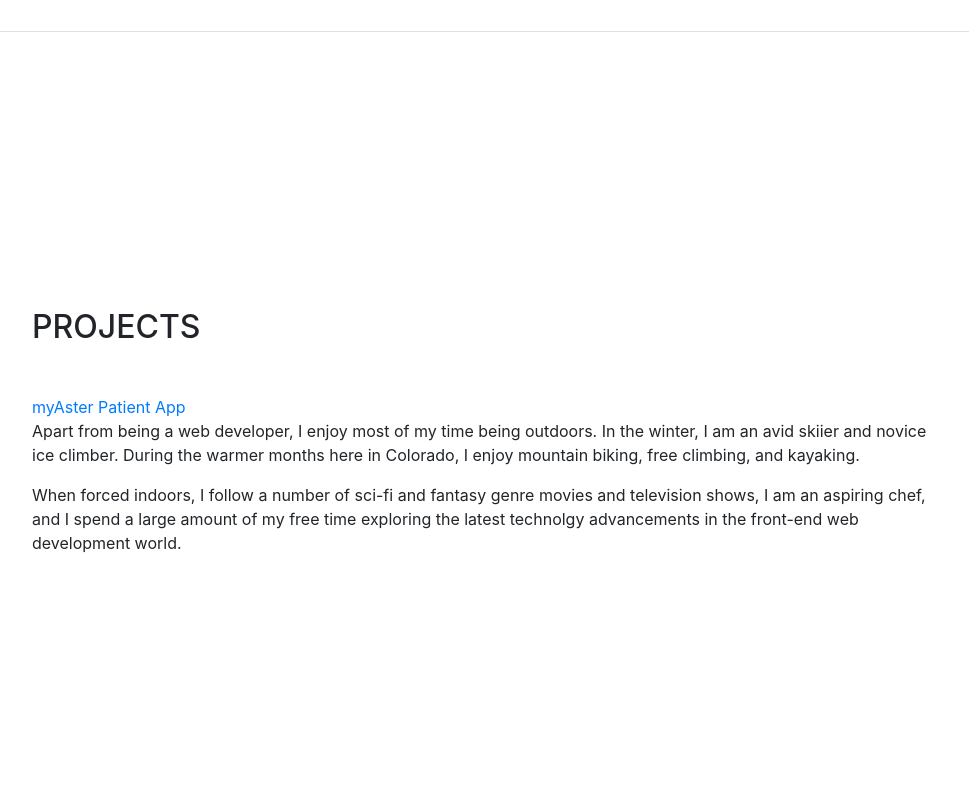
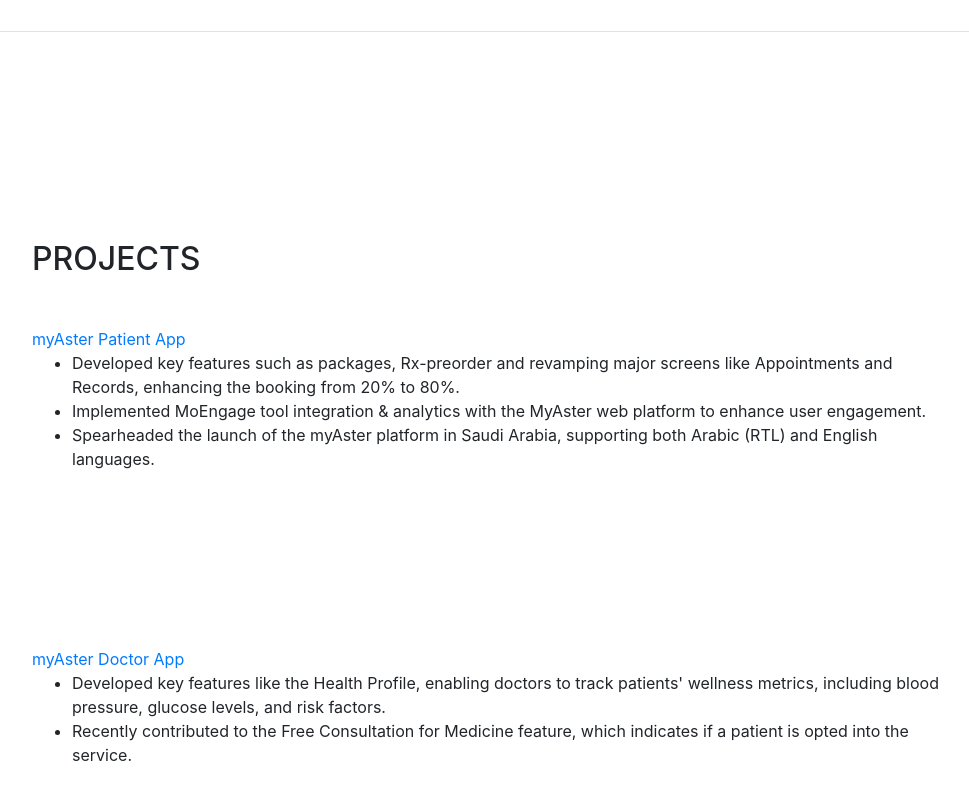
Before and after one commit to Bharath141001/portfolio, a website with bundled scripts: page Portfolio/index.html in a window 1280 px wide. Shown: the part 3479-4279 px from the top of the page, without its empty margins (288-1257 px from the left). Built offline with nearby package versions, Linux system fonts and the light colour scheme; a web font is replaced by a local one.

Commit message:
Add files via upload

```diff
--- a/Portfolio/index.html
+++ b/Portfolio/index.html
@@ -274,12 +274,22 @@
       <div class="my-auto">
         <h2 class="mb-5">Projects</h2>
         <div class="mb-0"><a href="https://www.myaster.com/" target="_blank">myAster Patient App</a></div>
-        <p>Apart from being a web developer, I enjoy most of my time being outdoors. In the winter, I am an avid skiier
-          and novice ice climber. During the warmer months here in Colorado, I enjoy mountain biking, free climbing, and
-          kayaking.</p>
-        <p class="mb-0">When forced indoors, I follow a number of sci-fi and fantasy genre movies and television shows,
-          I am an aspiring chef, and I spend a large amount of my free time exploring the latest technolgy advancements
-          in the front-end web development world.</p>
+        <ul type="rounded-circle">
+          <li>Developed key features such as packages, Rx-preorder and revamping major screens like Appointments and Records,
+            enhancing the booking from 20% to 80%.</li>
+          <li>Implemented MoEngage tool integration & analytics with the MyAster web platform to enhance user engagement.</li>
+          <li>Spearheaded the launch of the myAster platform in Saudi Arabia, supporting both Arabic (RTL) and English
+            languages.</li>
+        </ul>
+      </div>
+      <div class="mb-0"><a href="https://teleconsult-practitioner.myaster.com/core/login" target="_blank">myAster Doctor
+          App</a>
+        <ul type="rounded-circle">
+          <li>Developed key features like the Health Profile, enabling doctors to track patients' wellness metrics, including
+            blood pressure, glucose levels, and risk factors.</li>
+          <li>Recently contributed to the Free Consultation for Medicine feature, which indicates if a patient is opted into
+            the service.</li>
+        </ul>
       </div>
     </section>
 
```
